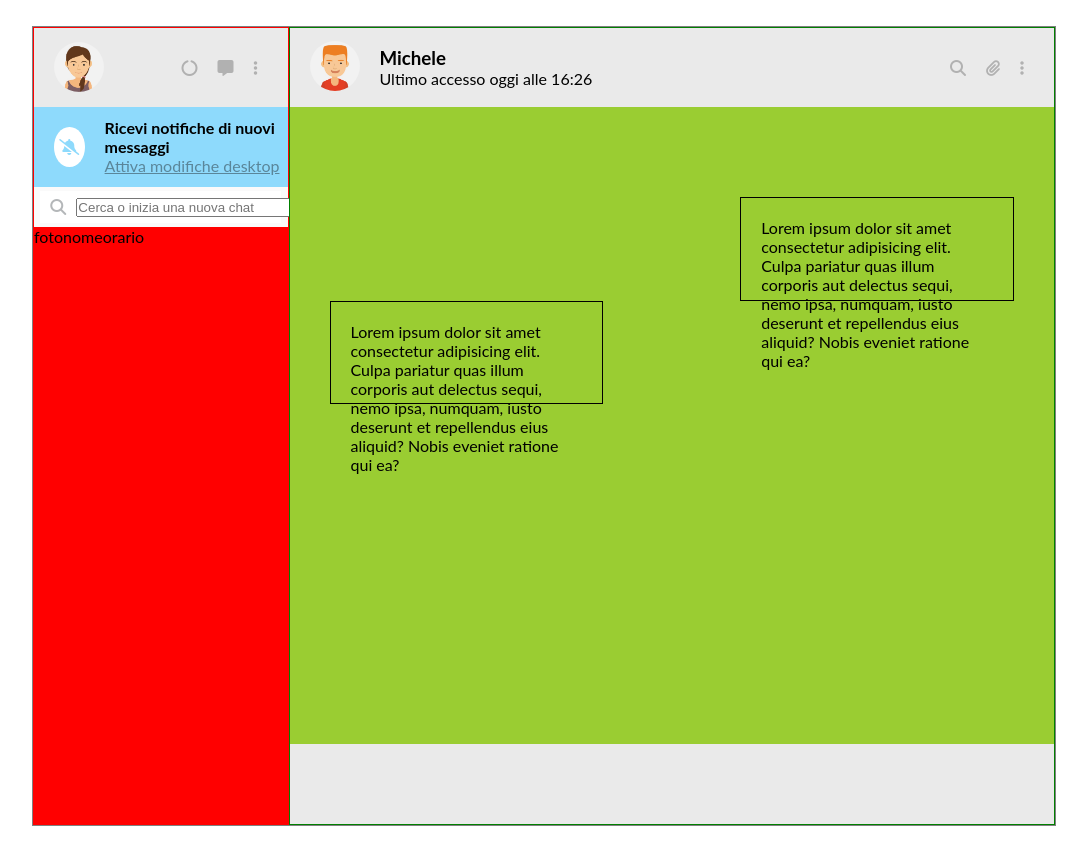
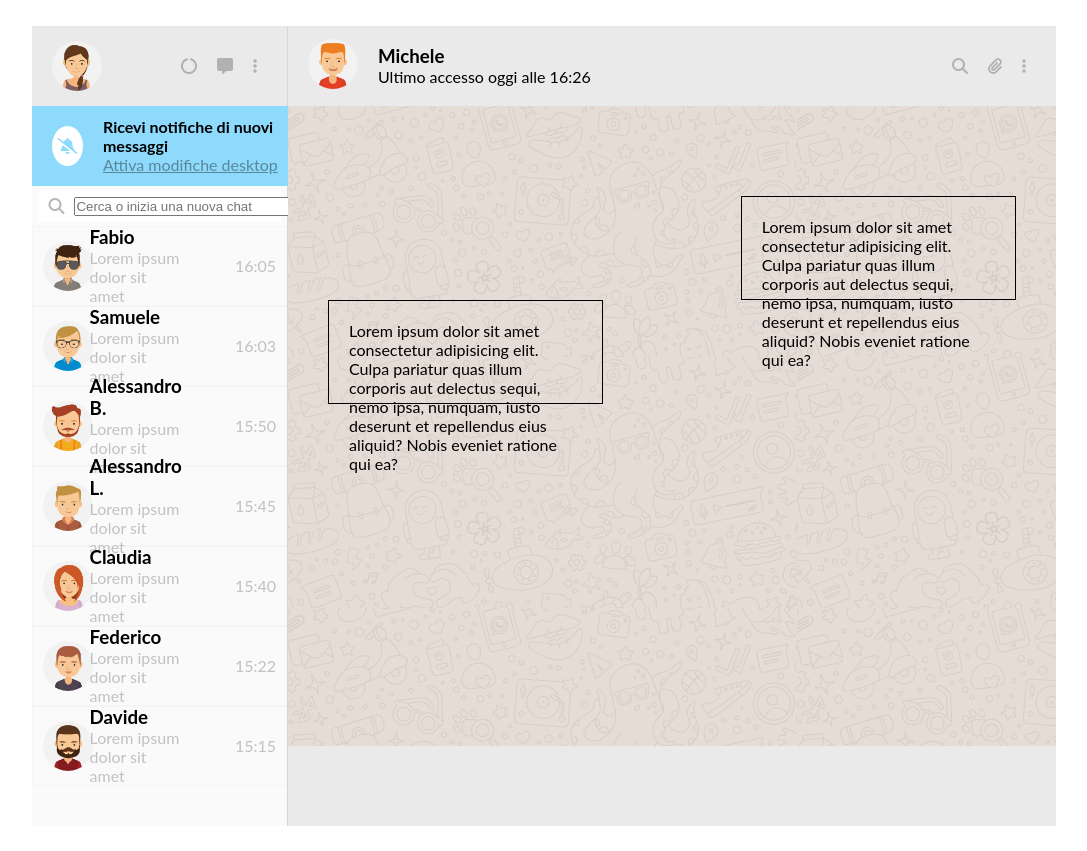
Before and after one commit to Alessandro-Moroni/html-css-boolzapp, a plain HTML site: page index.html in a window 1280 px wide. Shown: the whole page, without its empty margins (96-1183 px from the left). Drawn offline with Linux system fonts and the light colour scheme.

Commit message:
[did]list-users

```diff
--- a/css/style.css
+++ b/css/style.css
@@ -16,19 +16,19 @@ body{
   margin: 2% auto;
   width: 80%;
   height: 100vh;
-  border: 1px solid gray;
+
 }
 
 .list{
   width: 25%;
   height: 100%;
-  border: 1px solid red;
+
 
 }
 .display-chat{
   width: 75%;
   height: 100%;
-  border: 1px solid green;
+
 }
 
 .user{
@@ -37,6 +37,10 @@ body{
   background-color: rgb(234, 234, 234);
   padding: 20px;
   align-items: center;
+
+}
+.list .user{
+  border-right: 1px solid rgb(214, 214, 214);
 }
 ul li{
   list-style: none;
@@ -51,11 +55,13 @@ ul li{
 .search{
   height: 5%;
   background-color: rgb(250, 250, 250);
+  border-right: 1px solid rgb(214, 214, 214);
 }
 .users-list{
   height: 75%;
   overflow: scroll;
-  background-color: red;
+  background-color: rgb(250, 250, 250);
+  border-right: 1px solid rgb(214, 214, 214);
 }
 img{
   width: 50px;
@@ -116,15 +122,27 @@ img{
   color: rgb(180, 183, 185);
   margin: 0 10px;
 }
-
-
+.users-list .users-chat{
+  height: 80px;
+  border: 1px solid rgb(245, 245, 245);
+  align-items: center;
+  padding: 10px;
+}
+.users-list .name span{
+  color: rgb(191, 194, 196);
+}
+.users-list .name .hour{
+  margin-left: 50px;
+  align-items: center;
+  color: rgb(191, 194, 196);
+}
 /* chat */
 .chat{
   height: 80%;
   width: 100%;
   padding: 60px 40px;
   overflow: scroll;
-  background-color: yellowgreen;
+  background-image: url(../img/mine.jpg);
 }
 .chat .text-right{
   height: 100%;
@@ -184,8 +202,8 @@ img{
   .list .user{
     width: 100%;
     height: 10%;
+  }
 
-  }
 
 }
 
--- a/index.html
+++ b/index.html
@@ -65,12 +65,96 @@
         </div>
 
         <div class="users-list">
-          <div class="row">
-            <div>foto</div>
+          <div class="row users-chat">
+            <div class="profile row">
+              <img src="img/avatar_2.jpg" alt="">
+            </div>
 
             <div class="row name">
-              <div>nome</div>
-              <div>orario</div>
+              <div>
+                <h3>Fabio</h3>
+                <span>Lorem ipsum dolor sit amet</span>
+              </div>
+              <div class="hour row">16:05</div>
+            </div>
+          </div>
+
+          <div class="row users-chat">
+            <div class="profile row">
+              <img src="img/avatar_3.jpg" alt="">
+            </div>
+
+            <div class="row name">
+              <div>
+                <h3>Samuele</h3>
+                <span>Lorem ipsum dolor sit amet</span>
+              </div>
+              <div class="hour row">16:03</div>
+            </div>
+          </div>
+          <div class="row users-chat">
+            <div class="profile row">
+              <img src="img/avatar_4.jpg" alt="">
+            </div>
+
+            <div class="row name">
+              <div>
+                <h3>Alessandro B.</h3>
+                <span>Lorem ipsum dolor sit amet</span>
+              </div>
+              <div class="hour row">15:50</div>
+            </div>
+          </div>
+          <div class="row users-chat">
+            <div class="profile row">
+              <img src="img/avatar_5.jpg" alt="">
+            </div>
+
+            <div class="row name">
+              <div>
+                <h3>Alessandro L.</h3>
+                <span>Lorem ipsum dolor sit amet</span>
+              </div>
+              <div class="hour row">15:45</div>
+            </div>
+          </div>
+          <div class="row users-chat">
+            <div class="profile row">
+              <img src="img/avatar_6.jpg" alt="">
+            </div>
+
+            <div class="row name">
+              <div>
+                <h3>Claudia</h3>
+                <span>Lorem ipsum dolor sit amet</span>
+              </div>
+              <div class="hour row">15:40</div>
+            </div>
+          </div>
+          <div class="row users-chat">
+            <div class="profile row">
+              <img src="img/avatar_7.jpg" alt="">
+            </div>
+
+            <div class="row name">
+              <div>
+                <h3>Federico</h3>
+                <span>Lorem ipsum dolor sit amet</span>
+              </div>
+              <div class="hour row">15:22</div>
+            </div>
+          </div>
+          <div class="row users-chat">
+            <div class="profile row">
+              <img src="img/avatar_8.jpg" alt="">
+            </div>
+
+            <div class="row name">
+              <div>
+                <h3>Davide</h3>
+                <span>Lorem ipsum dolor sit amet</span>
+              </div>
+              <div class="hour row">15:15</div>
             </div>
           </div>
 
```
